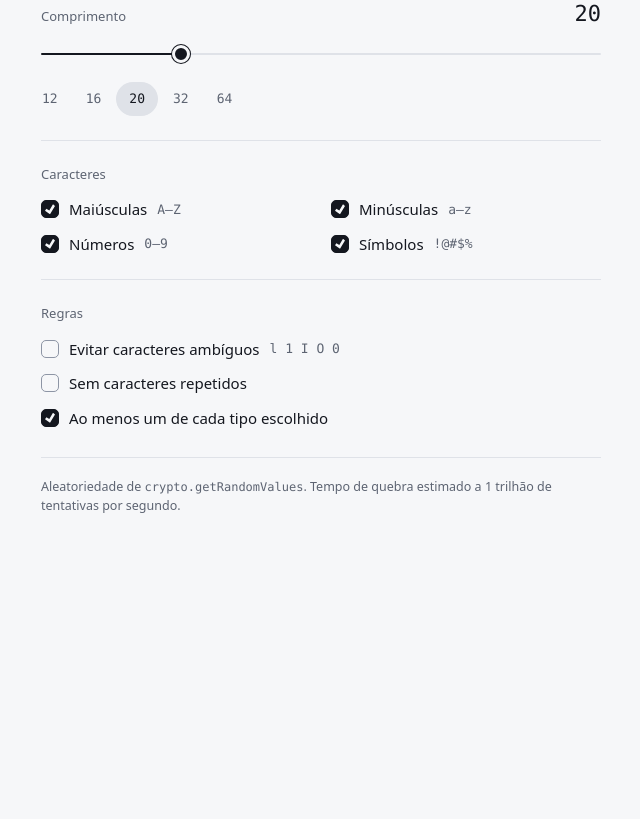
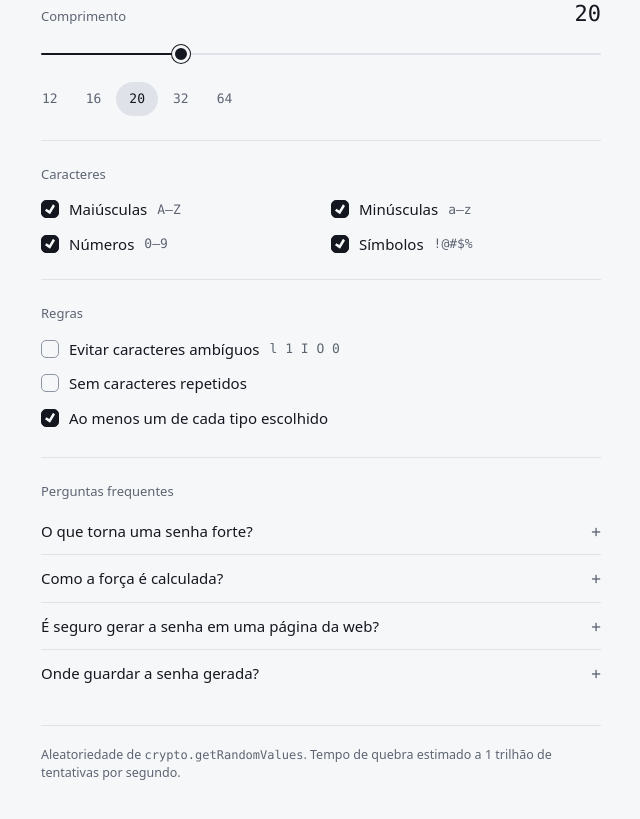
Before and after one commit to mpbarbosa/strong_password, a plain HTML site: page index.html in a window 1280 px wide. Shown: the part 489-1308 px from the top of the page, without its empty margins (319-959 px from the left). Before the commit the page ends 1061 px from the top, so only its background shows below. Drawn offline with Linux system fonts and the light colour scheme.

Commit message:
Add a frequently asked questions section to the page
The page had almost no text for a reader or a search engine: a heading,
one line under it, and the controls. A "Perguntas frequentes" section now
sits above the footer, with four answers in pt-BR: what makes a password
strong, how the strength is calculated, whether generating one on a web
page is safe, and where to keep it.

Each question is a <details> element, so the text is in the document and
the page stays short. It is markup and CSS only: the script is untouched
and the CSP hash is the same.

The answers quote numbers from the script: the level ranges (45, 65 and
90 bits), the guess rate behind the crack time, and the entropy of 12, 16
and 20 characters over the full 89-character pool (78, 104 and 130 bits).
No guard compares the prose with the script, so CLAUDE.md now says the
paragraph has to be rewritten when one of them changes.

Worktree: secao-explicativa (branch worktree-secao-explicativa).

Co-Authored-By: Claude Fable 5.2 <noreply@anthropic.com>

```diff
--- a/index.html
+++ b/index.html
@@ -331,6 +331,46 @@
   .hist button { flex: none; padding: 5px 12px; font-size: 13px; margin-right: -12px; border-color: transparent; color: var(--muted); }
   .hist button:hover { color: var(--ink); border-color: transparent; background: var(--line); }
 
+  /* --- perguntas --- */
+  /* Cada pergunta é um <details>: o texto está no documento para quem lê e para
+     os buscadores, e a página continua curta. Sem script. */
+  .faq { gap: 0; padding-top: 24px; border-top: 1px solid var(--line); }
+  .faq .label { margin-bottom: 6px; }
+  .faq details + details { border-top: 1px solid var(--line); }
+  .faq summary {
+    display: flex;
+    align-items: baseline;
+    justify-content: space-between;
+    gap: 16px;
+    padding: 12px 0;
+    cursor: pointer;
+    list-style: none;
+    border-radius: 4px;
+  }
+  .faq summary::-webkit-details-marker { display: none; }
+  .faq summary::after {
+    content: "+";
+    flex: none;
+    font-family: var(--font-mono);
+    font-size: 16px;
+    line-height: 1;
+    color: var(--muted);
+  }
+  .faq details[open] > summary::after { content: "\2212"; }
+  .faq summary:hover::after { color: var(--ink); }
+  .faq summary:focus-visible { outline: 2px solid var(--accent); outline-offset: 3px; }
+  .faq h3 { margin: 0; font: inherit; font-weight: 500; }
+  .faq details p {
+    margin: 0;
+    padding-bottom: 16px;
+    max-width: 62ch;
+    font-size: 14px;
+    color: var(--muted);
+    text-wrap: pretty;
+  }
+  .faq details p + p { margin-top: -6px; }
+  .faq details code { font-family: var(--font-mono); font-size: 13px; }
+
   footer {
     padding-top: 20px;
     border-top: 1px solid var(--line);
@@ -417,6 +457,29 @@
     <h2 class="label" id="l-hist">Anteriores</h2>
     <ul id="hist"></ul>
     <p class="hint">Ficam só na memória desta aba. Fechar a página apaga tudo.</p>
+  </section>
+
+  <section class="group faq" aria-labelledby="l-faq">
+    <h2 class="label" id="l-faq">Perguntas frequentes</h2>
+    <details>
+      <summary><h3>O que torna uma senha forte?</h3></summary>
+      <p>Ser aleatória, longa e usada em uma conta só. O comprimento pesa mais que a variedade: cada caractere a mais multiplica o número de combinações que um atacante teria de testar.</p>
+      <p>Com maiúsculas, minúsculas, números e símbolos, 12 caracteres dão 78 bits de entropia, 16 dão 104 e os 20 que esta página sugere dão 130.</p>
+    </details>
+    <details>
+      <summary><h3>Como a força é calculada?</h3></summary>
+      <p>A entropia é o comprimento multiplicado pelo logaritmo, na base 2, do número de caracteres possíveis. Abaixo de 45 bits a senha é fraca; de 45 a 64, razoável; de 65 a 89, forte; a partir de 90, excelente.</p>
+      <p>O tempo de quebra supõe um atacante que testa 1 trilhão de combinações por segundo e acerta, em média, depois de percorrer metade delas. É uma estimativa: as regras “sem caracteres repetidos” e “ao menos um de cada tipo” reduzem um pouco o número real de combinações, e a conta não leva isso em consideração.</p>
+    </details>
+    <details>
+      <summary><h3>É seguro gerar a senha em uma página da web?</h3></summary>
+      <p>A senha é criada no seu navegador, pelo gerador criptográfico do próprio sistema (<code>crypto.getRandomValues</code>), e não é enviada a lugar nenhum: a única coisa que esta página busca na rede são as fontes tipográficas.</p>
+      <p>Nenhuma senha é gravada. As anteriores ficam na memória da aba e somem quando ela é fechada; neste dispositivo ficam salvas apenas as suas preferências, como o comprimento e as opções marcadas.</p>
+    </details>
+    <details>
+      <summary><h3>Onde guardar a senha gerada?</h3></summary>
+      <p>Em um gerenciador de senhas. Uma senha aleatória não foi feita para ser decorada, e cada conta deve ter a sua: assim, o vazamento de um serviço não abre os outros.</p>
+    </details>
   </section>
 
   <footer>Aleatoriedade de <code>crypto.getRandomValues</code>. Tempo de quebra estimado a 1 trilhão de tentativas por segundo.</footer>
```
Also changed, not shown: 1 other file.
